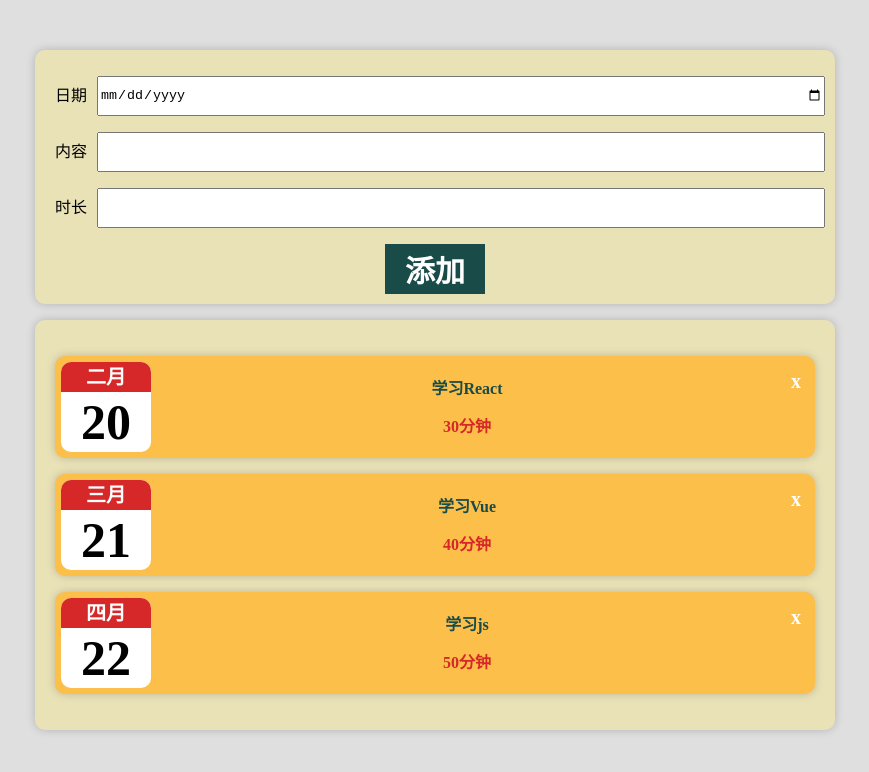
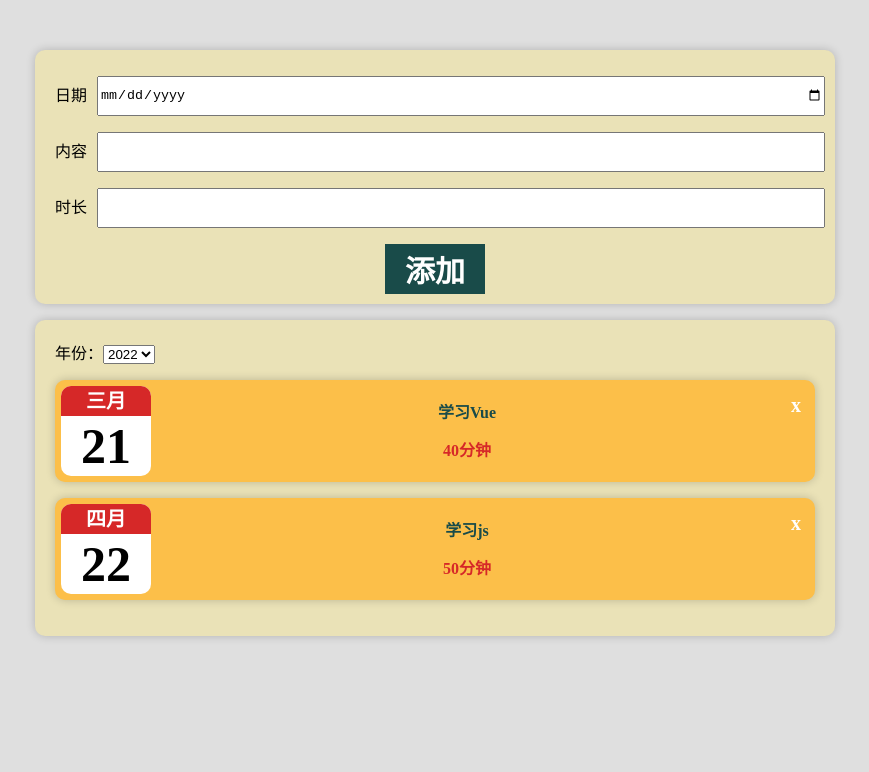
Before and after one commit to hayeslv/react-use, a React (Create React App) app in the folder project/learn-log/: page / in a window 1280 px wide. Shown: the top 772 px of the page, without its empty margins (205-1074 px from the left). Built offline with nearby package versions, Linux system fonts and the light colour scheme.

Commit message:
feat(learn-log): 数据过滤

```diff
--- a/project/learn-log/public/index.html
+++ b/project/learn-log/public/index.html
@@ -1,5 +1,5 @@
 <!DOCTYPE html>
-<html lang="en">
+<html lang="zh">
 <head>
   <meta charset="UTF-8">
   <meta http-equiv="X-UA-Compatible" content="IE=edge">
--- a/project/learn-log/src/App.js
+++ b/project/learn-log/src/App.js
@@ -11,7 +11,8 @@ export default function App() {
   const [logsData, setLogData] = useState([
     { id: "001", date: new Date(2021, 1, 20, 18, 30), desc: "学习React", time: 30 },
     { id: "002", date: new Date(2022, 2, 21, 18, 30), desc: "学习Vue", time: 40 },
-    { id: "003", date: new Date(2023, 3, 22, 18, 30), desc: "学习js", time: 50 },
+    { id: "003", date: new Date(2022, 3, 22, 18, 30), desc: "学习js", time: 50 },
+    { id: "004", date: new Date(2021, 3, 15, 11, 30), desc: "学习css", time: 50 },
   ])
 
   // 将LogsForm中的数据传递给App组件
@@ -22,19 +23,22 @@ export default function App() {
   }
 
   // 删除一条数据
-  const deleteLogByIndex = (index) => {
-    console.log(index);
-    setLogData(prevState => {
-      const newLogs = [...prevState]
-      newLogs.splice(index, 1)
-      return newLogs
-    })
+  // const deleteLogByIndex = (index) => {
+  //   console.log(index);
+  //   setLogData(prevState => {
+  //     const newLogs = [...prevState]
+  //     newLogs.splice(index, 1)
+  //     return newLogs
+  //   })
+  // }
+  const deleteLogById = (id) => {
+    setLogData(prevState => prevState.filter(v => v.id !== id))
   }
 
   return <div className="app">
     {/* <Ref /> */}
     <LogsForm onSaveLog={saveLogHandler} />
-    <Logs data={logsData} onDeleteLog={deleteLogByIndex} />
+    <Logs data={logsData} onDeleteLog={deleteLogById} />
     {/* <UseState /> */}
     {/* <ClassComp /> */}
   </div>
--- /dev/null
+++ b/project/learn-log/src/Components/Logs/LogFilter/LogFilter.js
@@ -0,0 +1,18 @@
+import React from 'react'
+
+export default function LogFilter(props) {
+
+  const changeHandler = (e) => {
+    props.onYearChange(+e.target.value)
+  }
+
+  return (
+    <div>
+      年份：<select value={props.year} onChange={changeHandler}>
+        <option value={2020}>2020</option>
+        <option value={2021}>2021</option>
+        <option value={2022}>2022</option>
+      </select>
+    </div>
+  )
+}
--- a/project/learn-log/src/Components/Logs/Logs.js
+++ b/project/learn-log/src/Components/Logs/Logs.js
@@ -1,25 +1,35 @@
 // 日志容器
+import { useState } from "react"
 import Card from "../UI/Card"
+import LogFilter from "./LogFilter/LogFilter"
 import LogItem from "./LogItem/LogItem"
 import "./Logs.css"
 
 const Logs = (props) => {
+  // 存储年份
+  const [year, setYear] = useState(2022)
 
-  let logItemData = props.data.map((item, index) =>
-  <LogItem
-    onDeleteLog={() => props.onDeleteLog(index)}
-    key={item.id}
-    {...item}
-  ></LogItem>)
+  let filterData = props.data.filter(item => item.date.getFullYear() === year)
+
+  const changeYearHandler = (year) => {
+    setYear(year)
+  }
+
+  let logItemData = filterData.map(
+    (item, index) => <LogItem
+      onDeleteLog={() => props.onDeleteLog(item.id)}
+      key={item.id}
+      {...item}
+    ></LogItem>
+  )
 
   if(logItemData.length === 0) {
     logItemData = <p className="no-logs">没有找到日志！</p>
   }
 
   return <Card className="logs">
-    {
-      logItemData
-    }
+    <LogFilter year={year} onYearChange={changeYearHandler} />
+    { logItemData  }
   </Card>
 }
 
```
